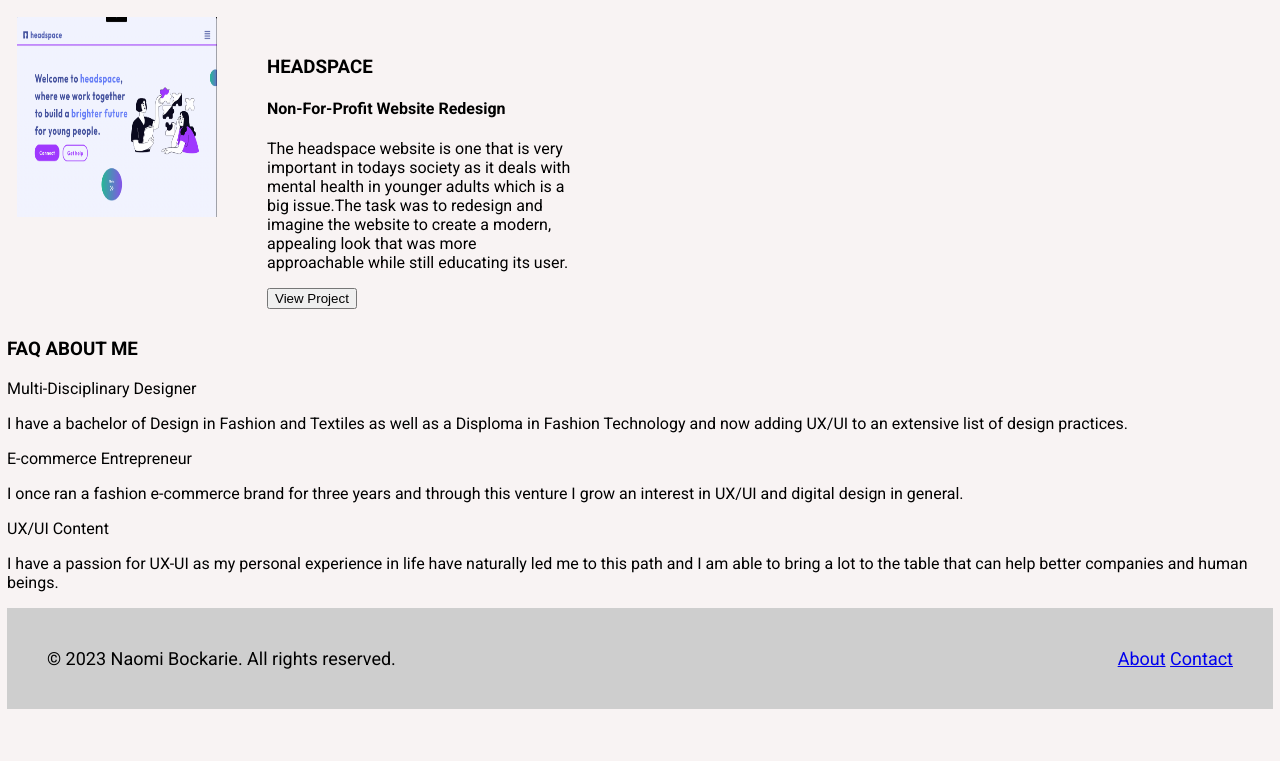
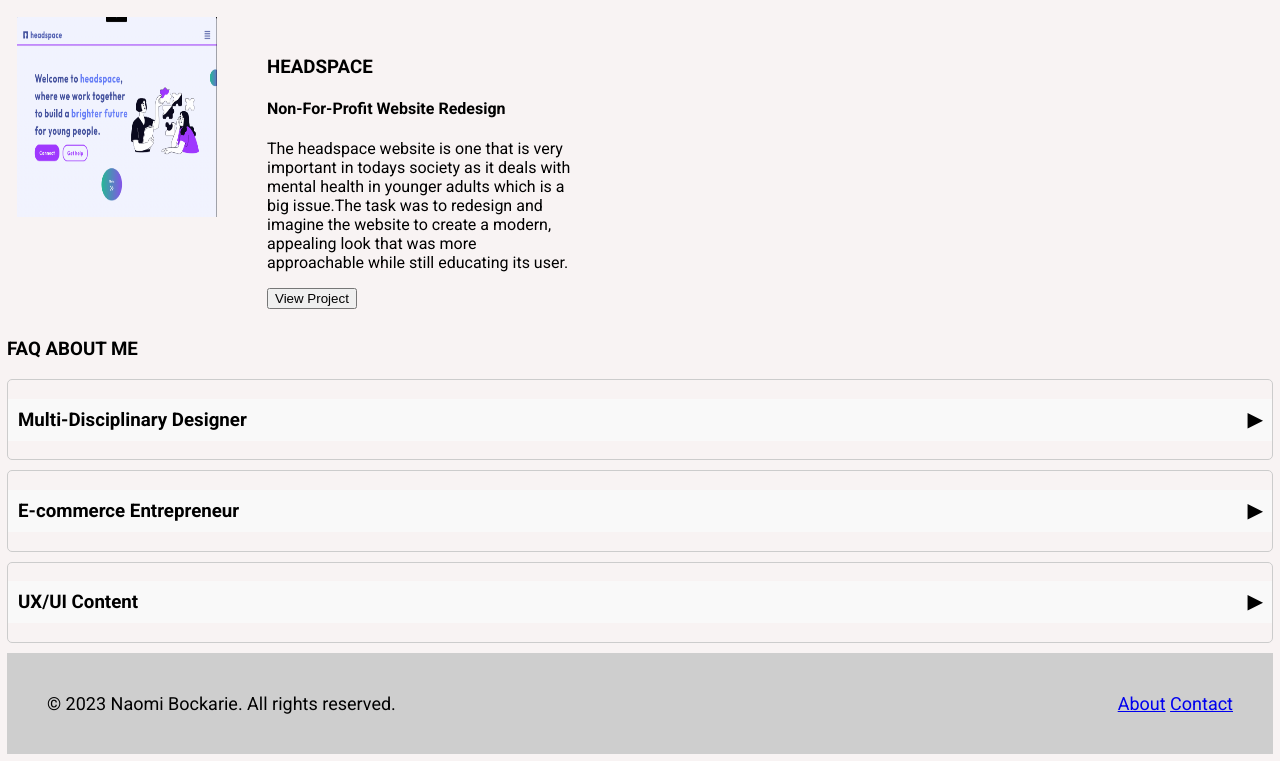
Before and after one commit to Cybergal92/NB_UX_UI_HW_19, a plain HTML site: page index.html in a window 1280 px wide. Shown: the part 1814-2575 px from the top of the page. Before the commit the page ends 2530 px from the top, so only its background shows below. Drawn offline with nearby package versions, Linux system fonts and the light colour scheme; a web font is replaced by a local one.

Commit message:
css update

```diff
--- a/index.html
+++ b/index.html
@@ -85,21 +85,21 @@
   <section>
   <h3> FAQ ABOUT ME</h3>
 <div class="accordion">
-    <div class="accordion-header">Multi-Disciplinary Designer</div>
+    <h3 class="accordion-header">Multi-Disciplinary Designer</h3>
     <div class="accordion-content">
       <p>I have a bachelor of Design in Fashion and Textiles as well as a Disploma in Fashion Technology and now adding UX/UI to an extensive list of design practices.</p>
     </div>
   </div>
 
   <div class="accordion">
-    <div class="accordion-header">E-commerce Entrepreneur </div>
+    <h3 class="accordion-header">E-commerce Entrepreneur </h3>
     <div class="accordion-content">
       <p>I once ran a fashion e-commerce brand for three years and through this venture I grow an interest in UX/UI and digital design in general.</p>
     </div>
   </div>
 
   <div class="accordion">
-    <div class="accordion-header">UX/UI Content</div>
+    <h3 class="accordion-header">UX/UI Content</h3>
      <div class="accordion-content">
       <p>I have a passion for UX-UI as my personal experience in life have naturally led me to this path and I am able to bring a lot to the table that can help better companies and human beings.</p>
     </div>
--- a/style.css
+++ b/style.css
@@ -109,6 +109,31 @@
    grid-column: 1fr;
 
  }
+ .accordion {
+  margin-bottom: 10px;
+  border: 1px solid #cccccc;
+  border-radius: 5px;
+}
+
+.accordion-header {
+  background-color: #f9f9f9;
+  padding: 10px;
+  cursor: pointer;
+}
+
+.accordion-header::after {
+  content: '\25B6';
+  float: right;
+}
+
+.accordion-content {
+  padding: 10px;
+  display: none;
+}
+
+.accordion.active .accordion-header::after {
+  content: '\25BC';
+}
 
 
      .work-grids img {
```
